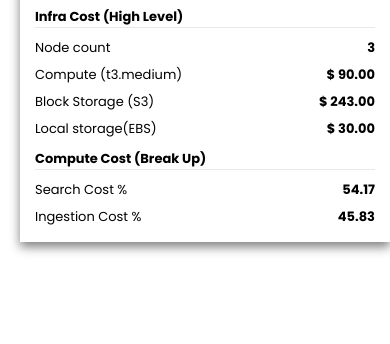
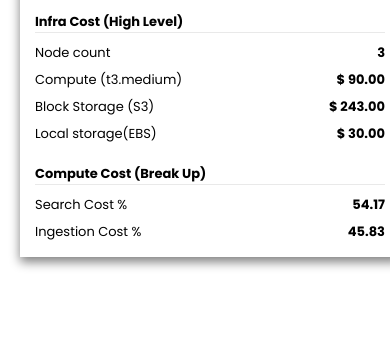
Before and after one commit to akhilepisilia/episilia-price-calculator, a website: page public/index.html in a window 390 px wide. Shown: the part 500-844 px from the top of the page. Drawn offline with nearby package versions, Linux system fonts and the light colour scheme.

Commit message:
updated design

```diff
--- a/public/new.json
+++ b/public/new.json
@@ -322,7 +322,6 @@
     },
 
 
-
     "i12":{
 
         "name":"Local storage(EBS)",
@@ -362,6 +361,4 @@
         "value":0
     }
 
-
-
 }
--- a/public/style.css
+++ b/public/style.css
@@ -211,7 +211,7 @@ select::-ms-expand {
     margin-bottom: 50px;
   }
   .content .two {
-    width: 370px;
+    width: 380px;
   }
   .content .card .info {
     font-size: 16px;
@@ -222,7 +222,7 @@ select::-ms-expand {
   .info1 {
     font-size: 16px;
     text-align: left;
-    margin-top: 10px;
+    margin-top: 20px;
     margin-bottom: 10px;
     border-bottom: 1px solid #e9e9e9;
   }
```
Also changed, not shown: public/index.html (+0 -1 lines).
